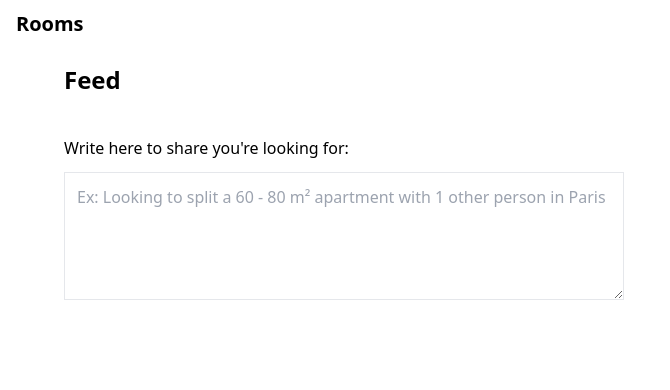
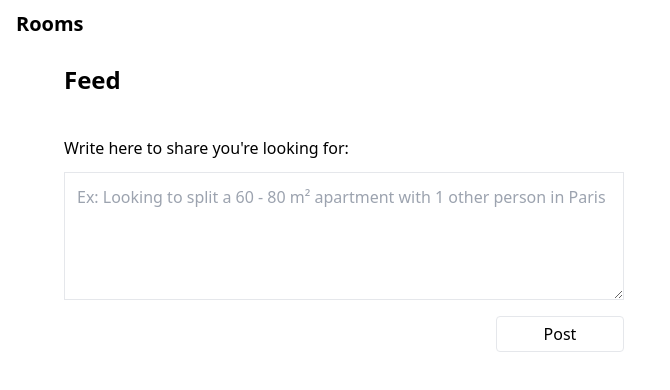
Before and after one commit to leonardogavaudan/rooms, a React (Vite) app: page / in a window 1280 px wide. Shown: the top 390 px of the page, without its empty margins (0-670 px from the left). Built offline with nearby package versions, Linux system fonts and the light colour scheme.

Commit message:
added Api Service with createPost method, added form to diplay posts that the user submits

```diff
--- a/package.json
+++ b/package.json
@@ -8,6 +8,7 @@
 		"preview": "vite preview"
 	},
 	"dependencies": {
+		"axios": "^0.27.2",
 		"react": "^18.1.0",
 		"react-dom": "^18.1.0",
 		"react-router-dom": "6"
--- /dev/null
+++ b/src/api/Api.ts
@@ -0,0 +1,11 @@
+import axios from 'axios';
+
+class Api {
+	private BASE_URL = 'https://localhost:4000';
+
+	async createPost(post: string) {
+		return await axios.post(`${this.BASE_URL}/posts`, { post });
+	}
+}
+
+export default Api;
--- a/src/pages/home/Home.tsx
+++ b/src/pages/home/Home.tsx
@@ -1,16 +1,52 @@
+import { useState } from 'react';
+
+import Api from '../../api/Api';
 import Page from '../../components/Page';
 
 const Home = () => {
+	const [newPost, setNewPost] = useState<string>('');
+	const [posts, setPosts] = useState<string[]>([]);
+	const api = new Api();
+
+	const handleClick = async (event: React.MouseEvent) => {
+		event.preventDefault();
+		const postCreated = await api.createPost(newPost);
+
+		if (postCreated) {
+			setPosts([...posts, newPost]);
+			setNewPost('');
+		}
+	};
+
 	return (
 		<Page>
 			<div className="mb-10 mt-4 text-2xl font-bold">Feed</div>
 
-			<div className="mb-3">{`Write here to share you're looking for:`}</div>
+			<div>
+				<div className="mb-3">{`Write here to share you're looking for:`}</div>
 
-			<textarea
-				className="h-32 w-[35rem] border p-3"
-				placeholder="Ex: Looking to split a 60 - 80 m² apartment with 1 other person in Paris"
-			></textarea>
+				<form className="flex w-[35rem] flex-col">
+					<textarea
+						value={newPost}
+						onChange={(e) => setNewPost(e.target.value)}
+						className="mb-4 h-32 border p-3"
+						placeholder="Ex: Looking to split a 60 - 80 m² apartment with 1 other person in Paris"
+					></textarea>
+					<button
+						type="submit"
+						className="h-9 w-32 self-end rounded border"
+						onClick={(e) => handleClick(e)}
+					>
+						Post
+					</button>
+				</form>
+			</div>
+
+			<div>
+				{posts.map((post, index) => (
+					<div key={index}>{post}</div>
+				))}
+			</div>
 		</Page>
 	);
 };
```
